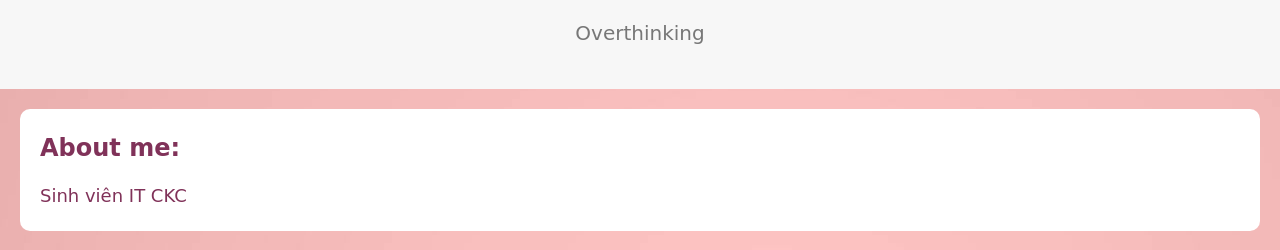
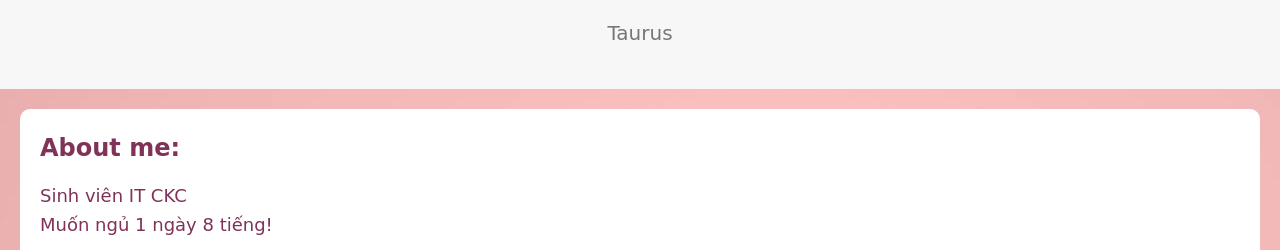
Before and after one commit to tako0w0skw/pinkkubee, a plain HTML site: page index.html in a window 1280 px wide. Shown: the part 101-351 px from the top of the page. Drawn offline with Linux system fonts and the light colour scheme.

Commit message:
Update index.html

```diff
--- a/index.html
+++ b/index.html
@@ -9,12 +9,13 @@
 <body>
   <header>
     <h1>Pinkubee</h1>
-    <p>Overthinking</p>
+    <p>Taurus</p>
   </header>
   <main>
     <section class="about-me">
       <h2>About me:</h2>
-      <p>Sinh viên IT CKC</p>
+      <div><p>Sinh viên IT CKC</p></div>
+      <div>Muốn ngủ 1 ngày 8 tiếng!</div>
     </section>
     <section class="social-media">
       <h2>Hãy folow tôi❤️</h2>
```
